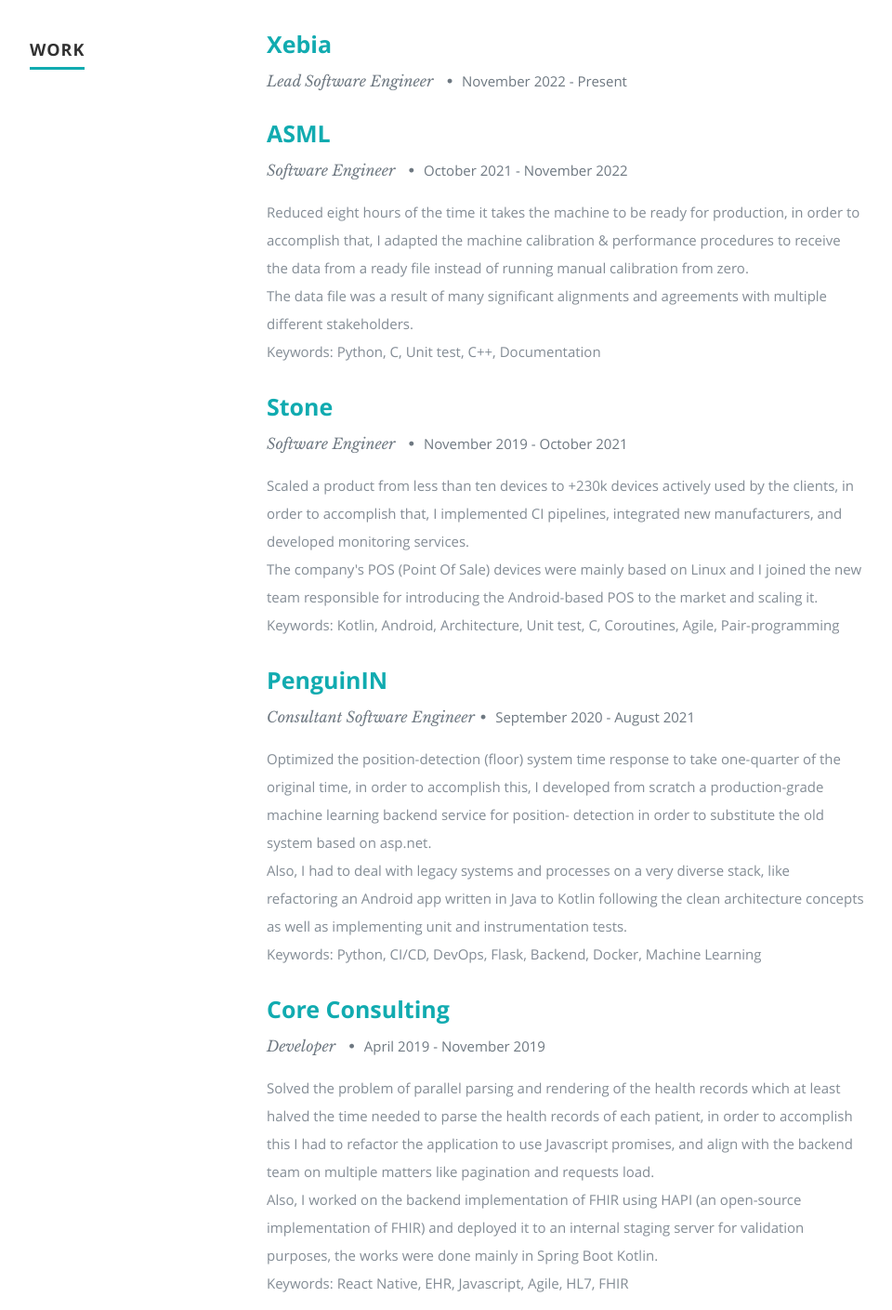
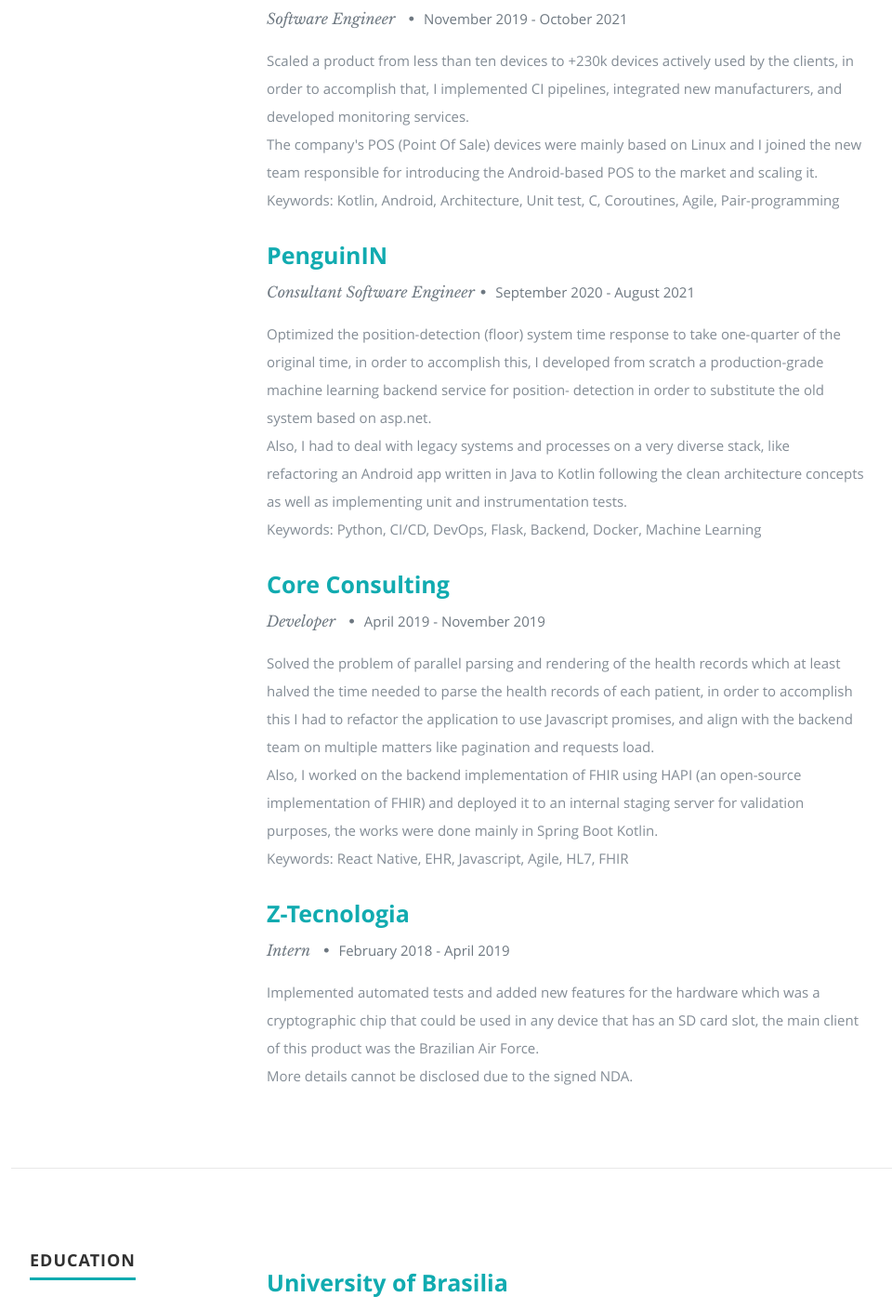
Before and after one commit to zaitera/abdullah-zaiter.github.io, a React (Create React App) app: page / in a window 1280 px wide. Shown: the part 2100-3509 px from the top of the page at 93% size, without its empty margins (118-1078 px from the left). Built offline with nearby package versions, Linux system fonts and the light colour scheme.

Commit message:
Make cv file downloadable

```diff
--- a/src/Components/Resume.js
+++ b/src/Components/Resume.js
@@ -1,58 +1,92 @@
-import React, { Component } from 'react';
+import React, {Component} from 'react';
 import ReactGA from "react-ga4";
 
 class Resume extends Component {
     render() {
-    const sendEvent = function(actiontxt, labeltxt) {
-      ReactGA.event({category: 'click',
+        const sendEvent = function (actiontxt, labeltxt) {
+            ReactGA.event({
+                category: 'click',
                 action: actiontxt,
-      label: labeltxt});
+                label: labeltxt
+            });
         };
-    if(this.props.data){
+        if (this.props.data) {
             var skillmessage = this.props.data.skillmessage;
-      var education = this.props.data.education.map(function(education){
-        return <div key={education.school} ><h3><a href={education.link}  target="_blank" rel="noopener noreferrer" onClick={() => { sendEvent('Accessed \''+education.school+'\'s website','Went to external website') }}>{education.school} </a></h3>
-        <p className="info">{education.degree} <span>&bull;</span><em className="date">{education.graduated}</em></p>
-        <p>{education.description}</p></div>
-      })
-      var work = this.props.data.work.map(function(work){
-        return <div key={work.company} ><h3><a href={work.link} target="_blank" rel="noopener noreferrer" onClick={() => { sendEvent('Accessed \''+work.company+'\'s website','Went to external website') }}>{work.company} </a></h3>
+
+            var work = this.props.data.work.map(function (work) {
+                return <div key={work.company}><h3><a href={work.link} target="_blank" rel="noopener noreferrer"
+                                                      onClick={() => {
+                                                          sendEvent('Accessed \'' + work.company + '\'s website', 'Went to external website')
+                                                      }}>{work.company} </a></h3>
                     <p className="info">{work.title}<span>&bull;</span> <em className="date">{work.years}</em></p>
                     <p>{work.description}</p>
                 </div>
             })
-      var experience = this.props.data.experience.map(function(experience){
-        return <div key={experience.company}><h3><a href={experience.link}  target="_blank" rel="noopener noreferrer" onClick={() => { sendEvent('Accessed \''+experience.company+'\'s website','Went to external website') }}>{experience.company}</a></h3>
-            <p className="info">{experience.title}<span>&bull;</span> <em className="date">{experience.years}</em></p>
+
+            var education = this.props.data.education.map(function (education) {
+                return <div key={education.school}><h3><a href={education.link} target="_blank"
+                                                          rel="noopener noreferrer" onClick={() => {
+                    sendEvent('Accessed \'' + education.school + '\'s website', 'Went to external website')
+                }}>{education.school} </a></h3>
+                    <p className="info">{education.degree}<em className="date">{education.graduated}</em></p>
+                    <p>{education.description}</p></div>
+            })
+
+            var experience = this.props.data.experience.map(function (experience) {
+                return <div key={experience.company}><h3><a href={experience.link} target="_blank"
+                                                            rel="noopener noreferrer" onClick={() => {
+                    sendEvent('Accessed \'' + experience.company + '\'s website', 'Went to external website')
+                }}>{experience.company}</a></h3>
+                    <p className="info">{experience.title}<span>&bull;</span> <em
+                        className="date">{experience.years}</em></p>
                     <p>{experience.description}</p>
                 </div>
             })
 
-      var awardsAndPubs = this.props.data.awardsAndPubs.map(function(awardsAndPubs){
-        return <div key={awardsAndPubs.company}><h3><a href={awardsAndPubs.link} target="_blank" rel="noopener noreferrer" onClick={() => { sendEvent('Accessed \''+awardsAndPubs.company+'\'s website','Went to external website') }}>{awardsAndPubs.company}</a></h3>
-            <p className="info">{awardsAndPubs.title}<span>&bull;</span> <em className="date">{awardsAndPubs.years}</em></p>
+            var awardsAndPubs = this.props.data.awardsAndPubs.map(function (awardsAndPubs) {
+                return <div key={awardsAndPubs.company}><h3><a href={awardsAndPubs.link} target="_blank"
+                                                               rel="noopener noreferrer" onClick={() => {
+                    sendEvent('Accessed \'' + awardsAndPubs.company + '\'s website', 'Went to external website')
+                }}>{awardsAndPubs.company}</a></h3>
+                    <p className="info">{awardsAndPubs.title}<span>&bull;</span> <em
+                        className="date">{awardsAndPubs.years}</em></p>
                     <p>{awardsAndPubs.description}</p>
                 </div>
             })
 
 
-      var skills = this.props.data.skills.map(function(skills){
-        var className = 'bar-expand '+skills.name.toLowerCase();
-        return <li key={skills.name}><span style={{width:skills.level}}className={className}></span><em>{skills.name}</em></li>
+            var skills = this.props.data.skills.map(function (skills) {
+                var className = 'bar-expand ' + skills.name.toLowerCase();
+                return <li key={skills.name}><span style={{width: skills.level}}
+                                                   className={className}></span><em>{skills.name}</em></li>
             })
-      var progs = this.props.data.progs.map(function(progs){
-        var className = 'bar-expand '+progs.name.toLowerCase();
-        return <li key={progs.name}><span style={{width:progs.level}}className={className}></span><em>{progs.name}</em></li>
+            var progs = this.props.data.progs.map(function (progs) {
+                var className = 'bar-expand ' + progs.name.toLowerCase();
+                return <li key={progs.name}><span style={{width: progs.level}}
+                                                  className={className}></span><em>{progs.name}</em></li>
             })
 
-      var libsAndFrameworks = this.props.data.libsAndFrameworks.map(function(libsAndFrameworks){
-        var className = 'bar-expand '+libsAndFrameworks.name.toLowerCase();
-        return <li key={libsAndFrameworks.name}><span style={{width:libsAndFrameworks.level}}className={className}></span><em>{libsAndFrameworks.name}</em></li>
+            var libsAndFrameworks = this.props.data.libsAndFrameworks.map(function (libsAndFrameworks) {
+                var className = 'bar-expand ' + libsAndFrameworks.name.toLowerCase();
+                return <li key={libsAndFrameworks.name}><span style={{width: libsAndFrameworks.level}}
+                                                              className={className}></span><em>{libsAndFrameworks.name}</em>
+                </li>
             })
         }
 
         return (
             <section id="resume">
+
+                <div className="row work">
+
+                    <div className="three columns header-col">
+                        <h1><span>Work</span></h1>
+                    </div>
+
+                    <div className="nine columns main-col">
+                        {work}
+                    </div>
+                </div>
 
                 <div className="row education">
                     <div className="three columns header-col">
@@ -68,17 +102,6 @@ class Resume extends Component {
                     </div>
                 </div>
 
-
-      <div className="row work">
-
-         <div className="three columns header-col">
-            <h1><span>Work</span></h1>
-         </div>
-
-         <div className="nine columns main-col">
-          {work}
-        </div>
-    </div>
 
                 <div className="row work">
                     <div className="three columns header-col">
```
Lines whose indentation alone changed are shown as unchanged.
